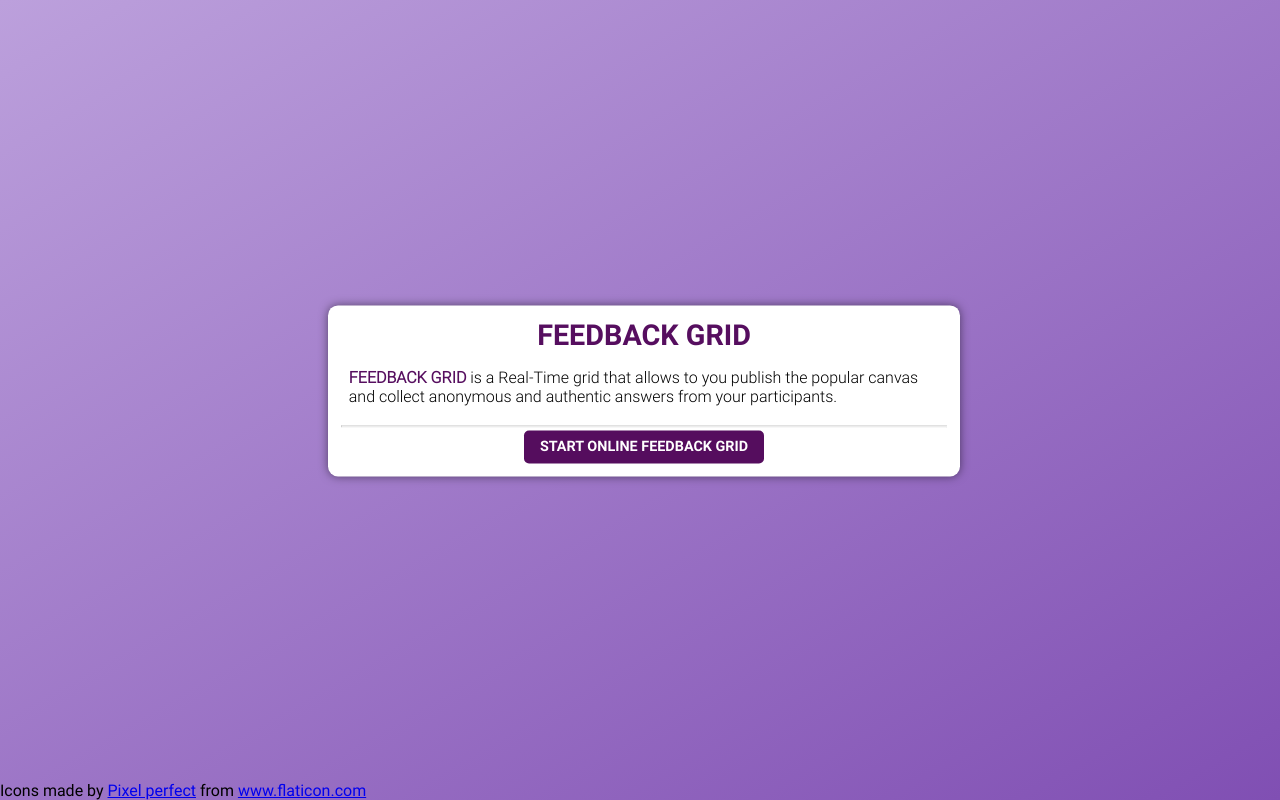
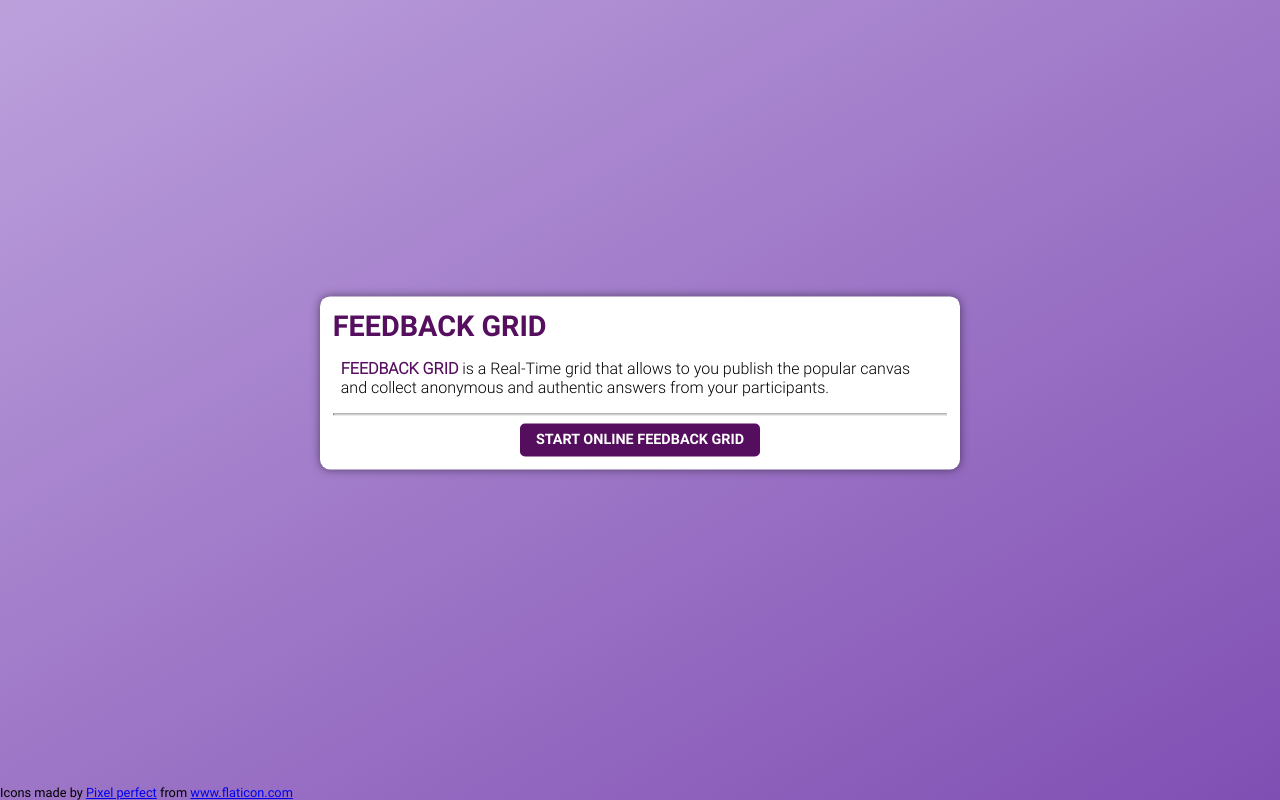
Before and after one commit to dormalk/feedbackgrid, a React (Create React App) app in the folder feedback-grid/: page / in a window 1280 px wide. Built offline with nearby package versions, Linux system fonts and the light colour scheme; no server answers.

Commit message:
minor style change

```diff
--- a/feedback-grid/src/App.js
+++ b/feedback-grid/src/App.js
@@ -1,8 +1,8 @@
 import React,{Suspense} from "react";
 import { BrowserRouter as Router, Route, Routes } from "react-router-dom";
 import { LoadingSplash } from "./shared/components";
-import GridView from "./pages/GridView/GridView";
-import CreateGridPage from "./pages/CreateGridPage/CreateGridPage";
+const GridView = React.lazy(() => import("./pages/GridView/GridView"));
+const CreateGridPage = React.lazy(() => import("./pages/CreateGridPage/CreateGridPage"));
 
 const App = () => {
   return <Suspense fallback={<LoadingSplash/>}>
--- a/feedback-grid/src/pages/CreateGridPage/CreateGridPage.css
+++ b/feedback-grid/src/pages/CreateGridPage/CreateGridPage.css
@@ -57,6 +57,7 @@
     font-family: Roboto-Regular;
     position: absolute;
     bottom: 0;
+    font-size: 0.8rem;
 }
 
 .btn.join{
```
